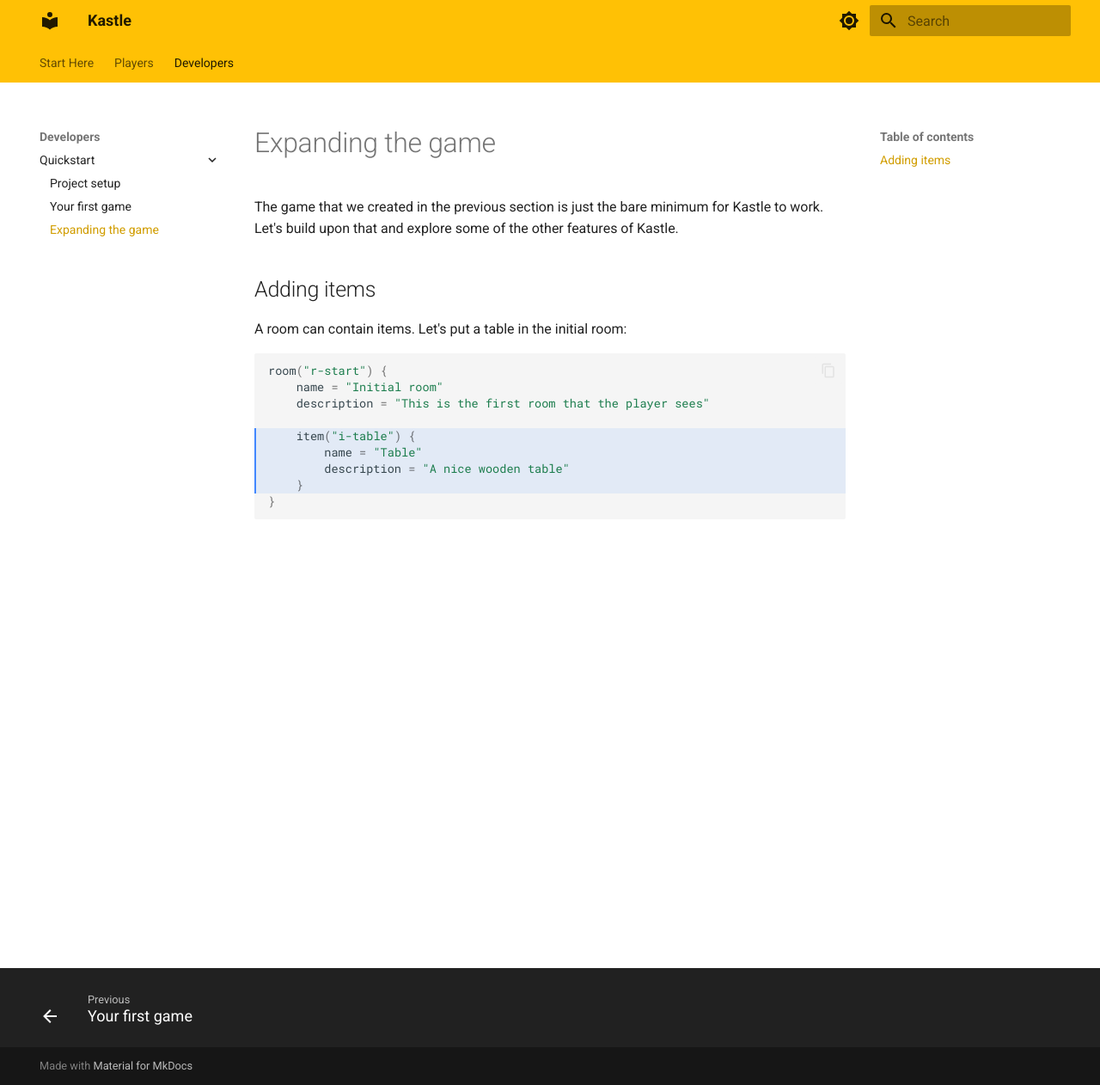
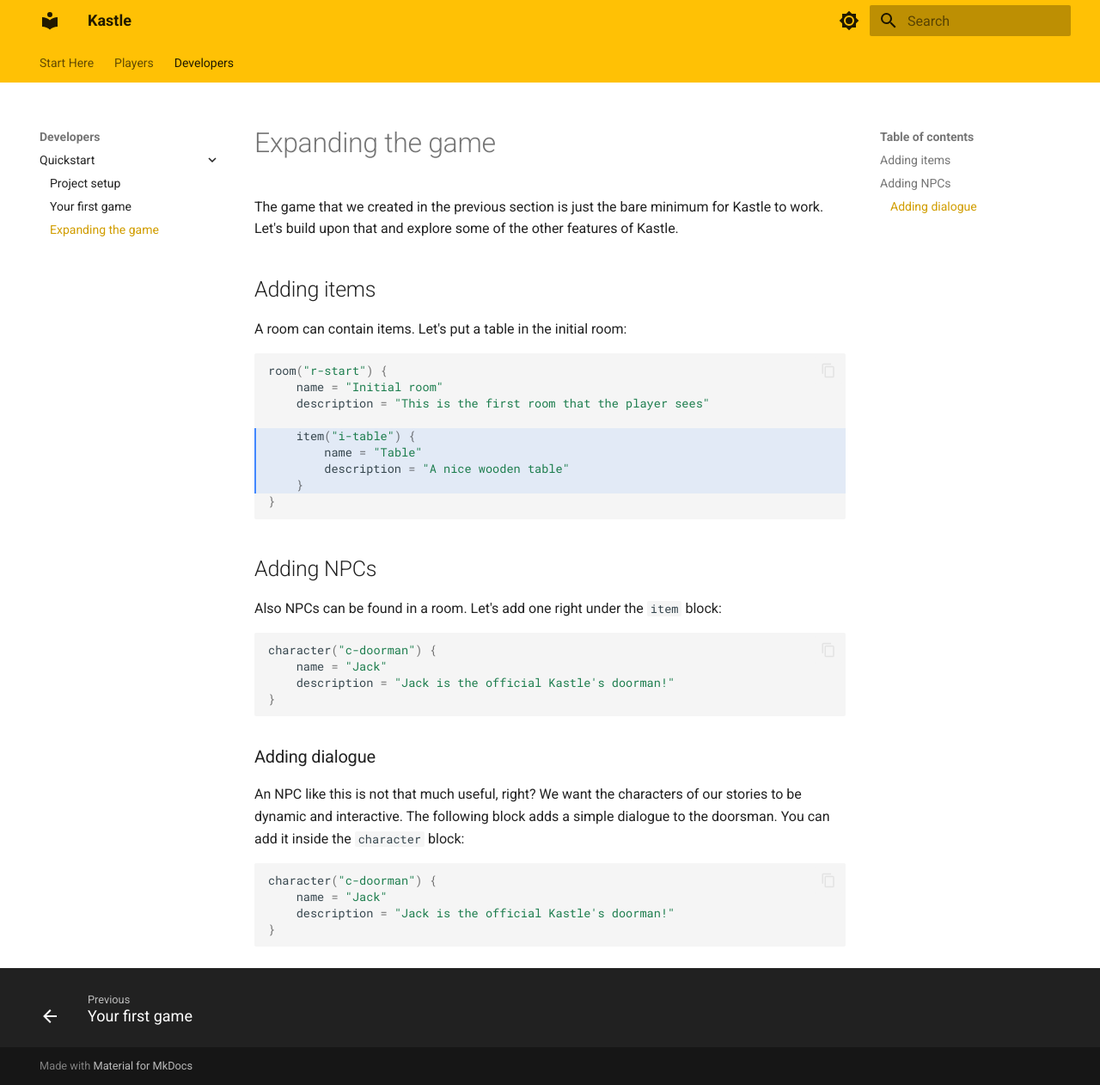
Before and after one commit to Essay97/kastle-docs, an MkDocs documentation site: the page built from docs/develop/expanding.md, in a window 1280 px wide and 1262 px high. Shown: the whole window at 86% size. Built offline with MkDocs 1.6.1 and Material for MkDocs 9.7.7, drawn with Linux system fonts in a browser that asks for light colours.

Commit message:
continue dev docs

````diff
--- a/docs/develop/expanding.md
+++ b/docs/develop/expanding.md
@@ -17,3 +17,25 @@ room("r-start") {
     }
 }
 ```
+
+## Adding NPCs
+
+Also NPCs can be found in a room. Let's add one right under the `item` block:
+
+```kotlin
+character("c-doorman") {
+    name = "Jack"
+    description = "Jack is the official Kastle's doorman!"
+}
+```
+
+### Adding dialogue
+
+An NPC like this is not that much useful, right? We want the characters of our stories to be dynamic and interactive. The following block adds a simple dialogue to the doorsman. You can add it inside the `character` block:
+
+```kotlin
+character("c-doorman") {
+    name = "Jack"
+    description = "Jack is the official Kastle's doorman!"
+}
+```
````
